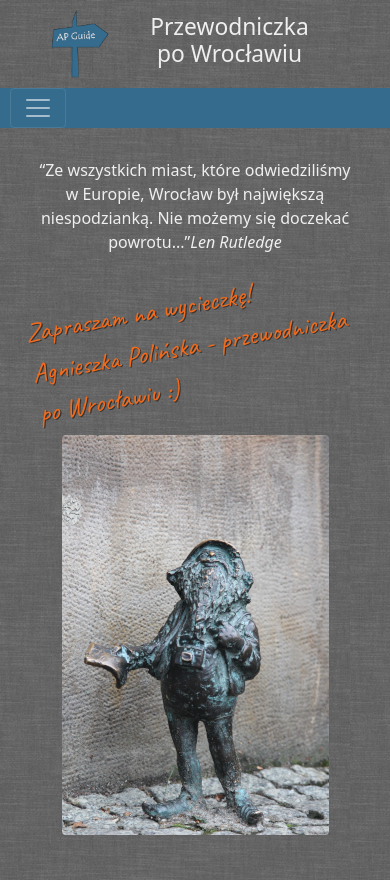
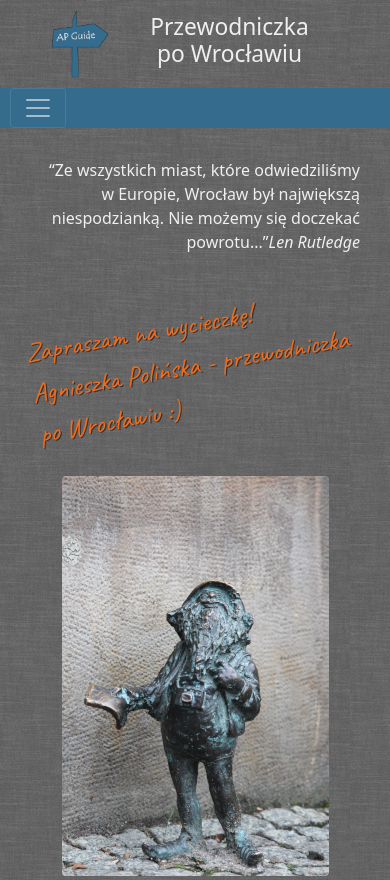
Before and after one commit to agapoli89/WroGuide-update, a React (Create React App) app: page / in a window 390 px wide. Shown: the top 880 px of the page. Built offline with nearby package versions, Linux system fonts and the light colour scheme.

Commit message:
feat: Responsive view of Invitation

```diff
--- a/src/Components/Content/Invitation/Invitation.jsx
+++ b/src/Components/Content/Invitation/Invitation.jsx
@@ -13,7 +13,7 @@ const Invitation = () => {
             <p className="invitation__from-guide">
                 Zapraszam na wycieczkę! Agnieszka&nbsp;Polińska - przewodniczka po&nbsp;Wrocławiu :)
 			</p>
-            <figure>
+            <figure className='invitation__image-wrapper'>
                 <img src={inviteImage}  alt="turysta" className="invitation__image img-fluid rounded"/>
             </figure>
 		</section>
--- a/src/Components/Content/Invitation/Invitation.scss
+++ b/src/Components/Content/Invitation/Invitation.scss
@@ -1,14 +1,44 @@
 @import url('https://fonts.googleapis.com/css2?family=Caveat&display=swap');
+@import '../../../styles/breakpoints.scss';
 
 .invitation {
+
+    @media (min-width: $layout-breakpoint-medium) {
+        display: grid;
+        grid-template-areas:
+            "quotation dwarf"
+            "from-guide dwarf";
+        column-gap: 50px;
+    }
+
+    @media (min-width: $layout-breakpoint-large) {
+        width: 70vw;
+        margin-left: auto;
+        margin-right: auto;
+
+        &__from-guide {
+            font-size: 2rem !important;
+        }
+    }
+
+    &__quotation {
+        text-align: right;
+        grid-area: quotation;
+    }
+
     &__from-guide {
         font-family: 'Caveat', cursive;
         color: #F26A1B;
-        font-size: 27px;
-        margin-top: 30px;
-        margin-bottom: 30px;
+        font-size: 1.7rem;
+        margin-top: 50px;
+        margin-bottom: 50px;
         text-align: left;
         transform: rotate(-10deg);
         text-shadow: 1px 1px #333;
+        grid-area: from-guide;
+    }
+
+    &__image-wrapper {
+        grid-area: dwarf;
     }
 }
```
